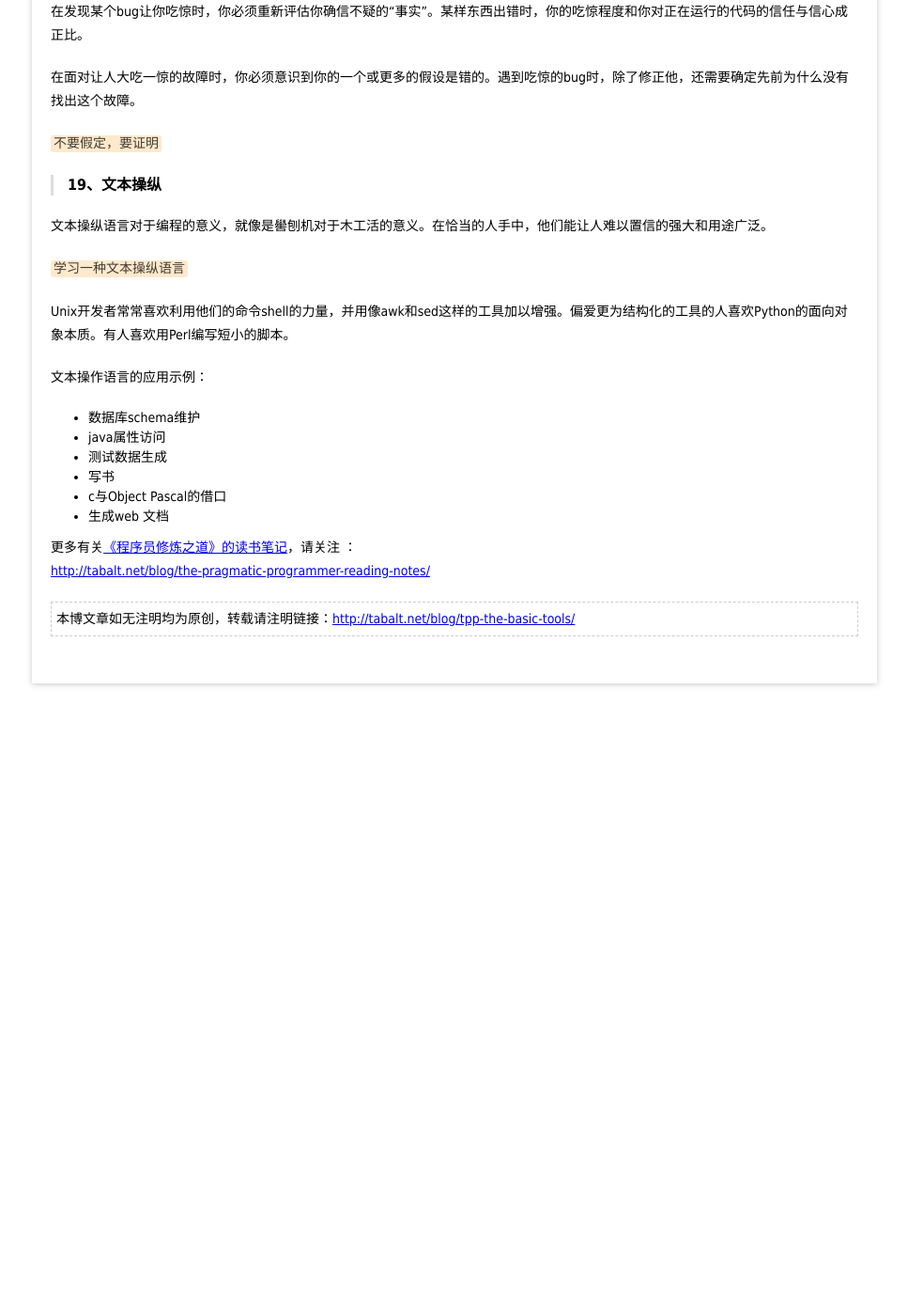
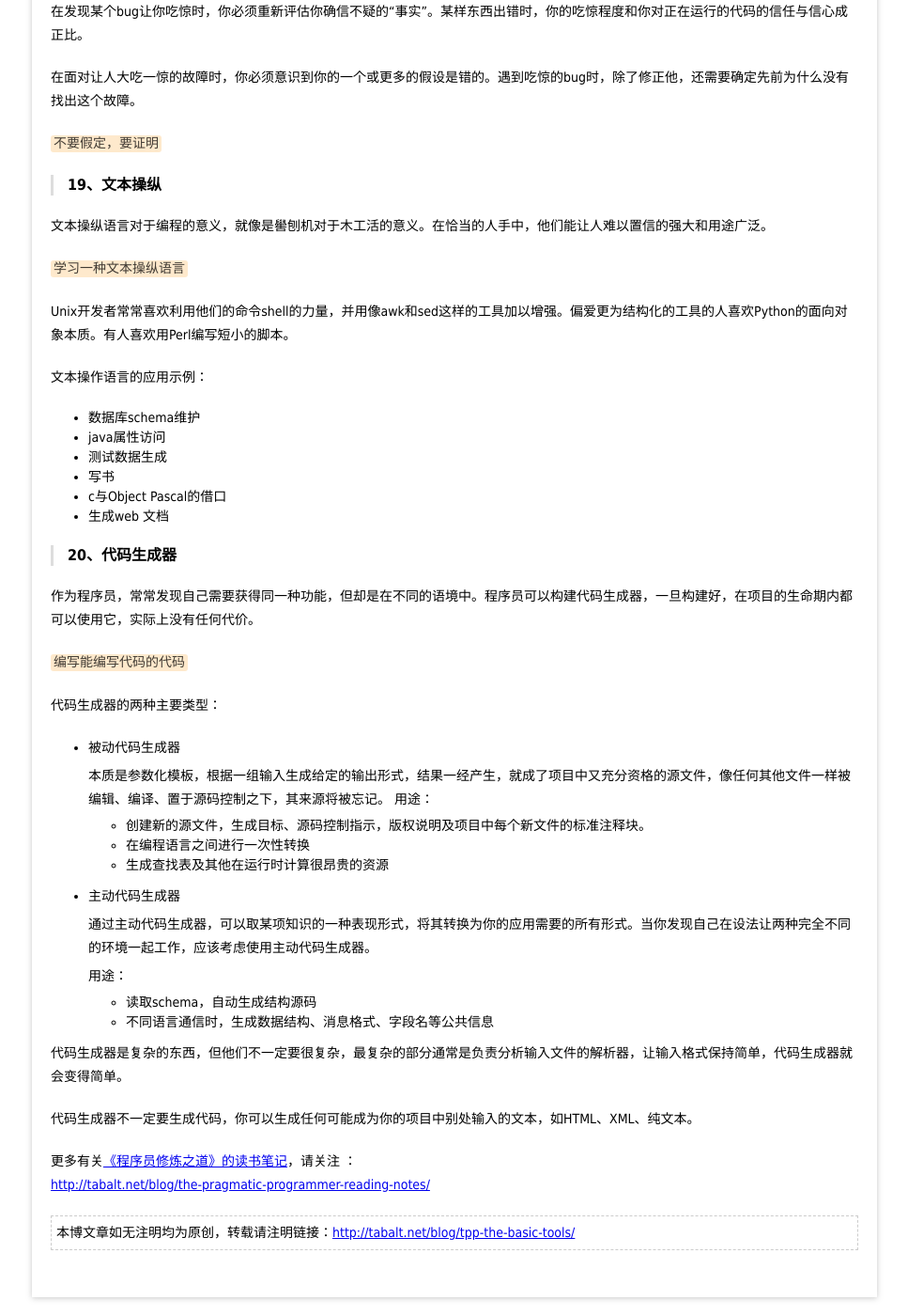
Before and after one commit to tabalt/tabalt.github.io, a Jekyll site: the page built from _posts/the-pragmatic-programmer/2014-11-12-tpp-the-basic-tools.md, in a window 1280 px wide and 1400 px high, scrolled down 3637 px. Shown: the whole window at 94% size, without its empty margins (156-1123 px from the left). Built offline with Jekyll 4.4.1, drawn with Linux system fonts in a browser that asks for light colours; Markdown is read by kramdown in place of the engine named in the settings; comment, search, counter and statistics services are not loaded; before the commit the page ends 4384 px from its top, so only the background shows below that.

Commit message:
update blog

```diff
--- a/_posts/the-pragmatic-programmer/2014-11-12-tpp-the-basic-tools.md
+++ b/_posts/the-pragmatic-programmer/2014-11-12-tpp-the-basic-tools.md
@@ -210,17 +210,37 @@ Unix开发者常常喜欢利用他们的命令shell的力量，并用像awk和se
 * 生成web 文档
 
 
+### 20、代码生成器
+
+作为程序员，常常发现自己需要获得同一种功能，但却是在不同的语境中。程序员可以构建代码生成器，一旦构建好，在项目的生命期内都可以使用它，实际上没有任何代价。
+
+`编写能编写代码的代码`
+
+代码生成器的两种主要类型：
 
 
+* 被动代码生成器
+
+	本质是参数化模板，根据一组输入生成给定的输出形式，结果一经产生，就成了项目中又充分资格的源文件，像任何其他文件一样被编辑、编译、置于源码控制之下，其来源将被忘记。
+	用途：
+
+	* 创建新的源文件，生成目标、源码控制指示，版权说明及项目中每个新文件的标准注释块。
+	* 在编程语言之间进行一次性转换
+	* 生成查找表及其他在运行时计算很昂贵的资源
+
+* 主动代码生成器
+
+	通过主动代码生成器，可以取某项知识的一种表现形式，将其转换为你的应用需要的所有形式。当你发现自己在设法让两种完全不同的环境一起工作，应该考虑使用主动代码生成器。
+
+	用途：
+
+	* 读取schema，自动生成结构源码
+	* 不同语言通信时，生成数据结构、消息格式、字段名等公共信息
 
 
+代码生成器是复杂的东西，但他们不一定要很复杂，最复杂的部分通常是负责分析输入文件的解析器，让输入格式保持简单，代码生成器就会变得简单。
 
-
-
-
-
-
-
+代码生成器不一定要生成代码，你可以生成任何可能成为你的项目中别处输入的文本，如HTML、XML、纯文本。
 
 
 
```
